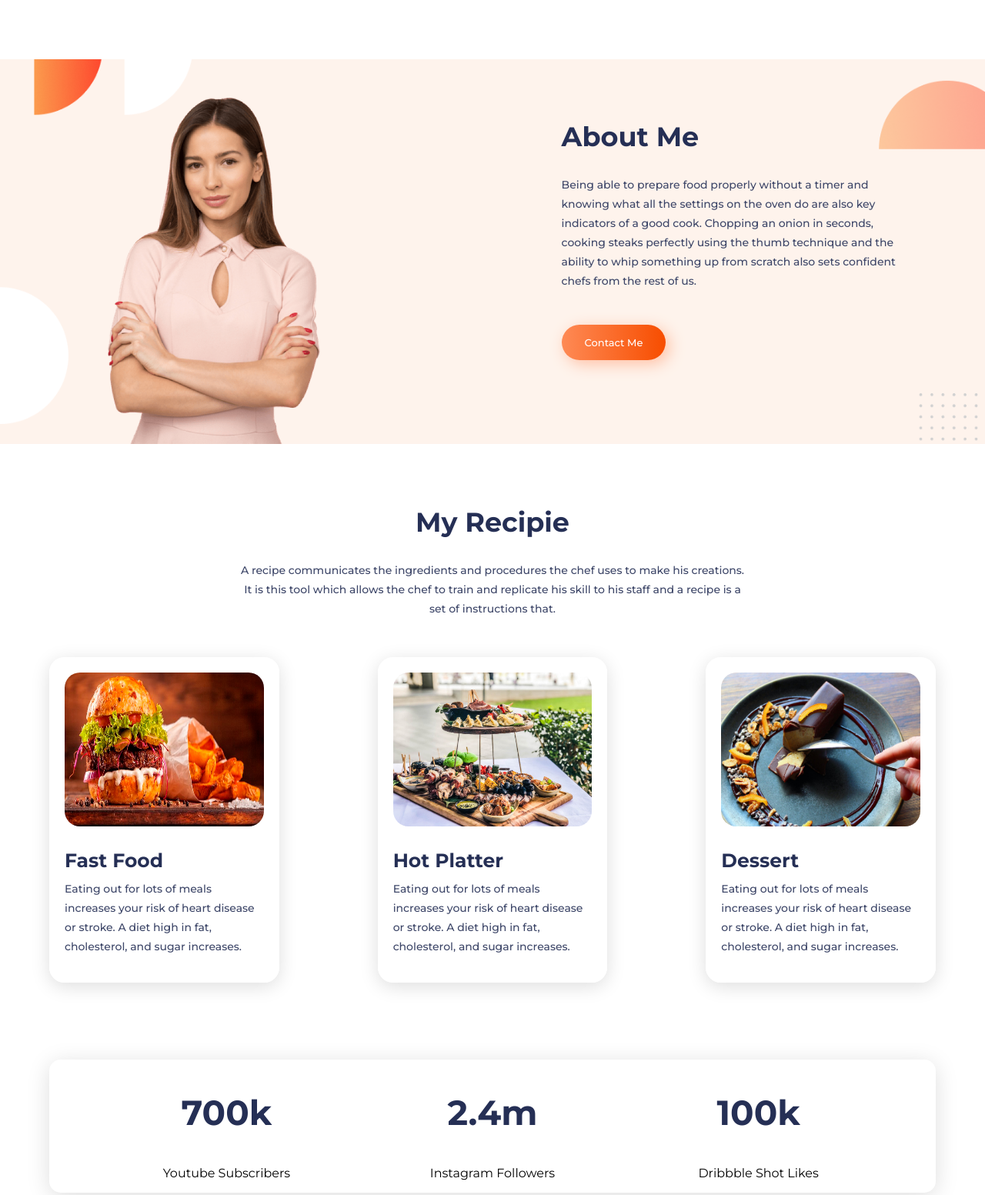
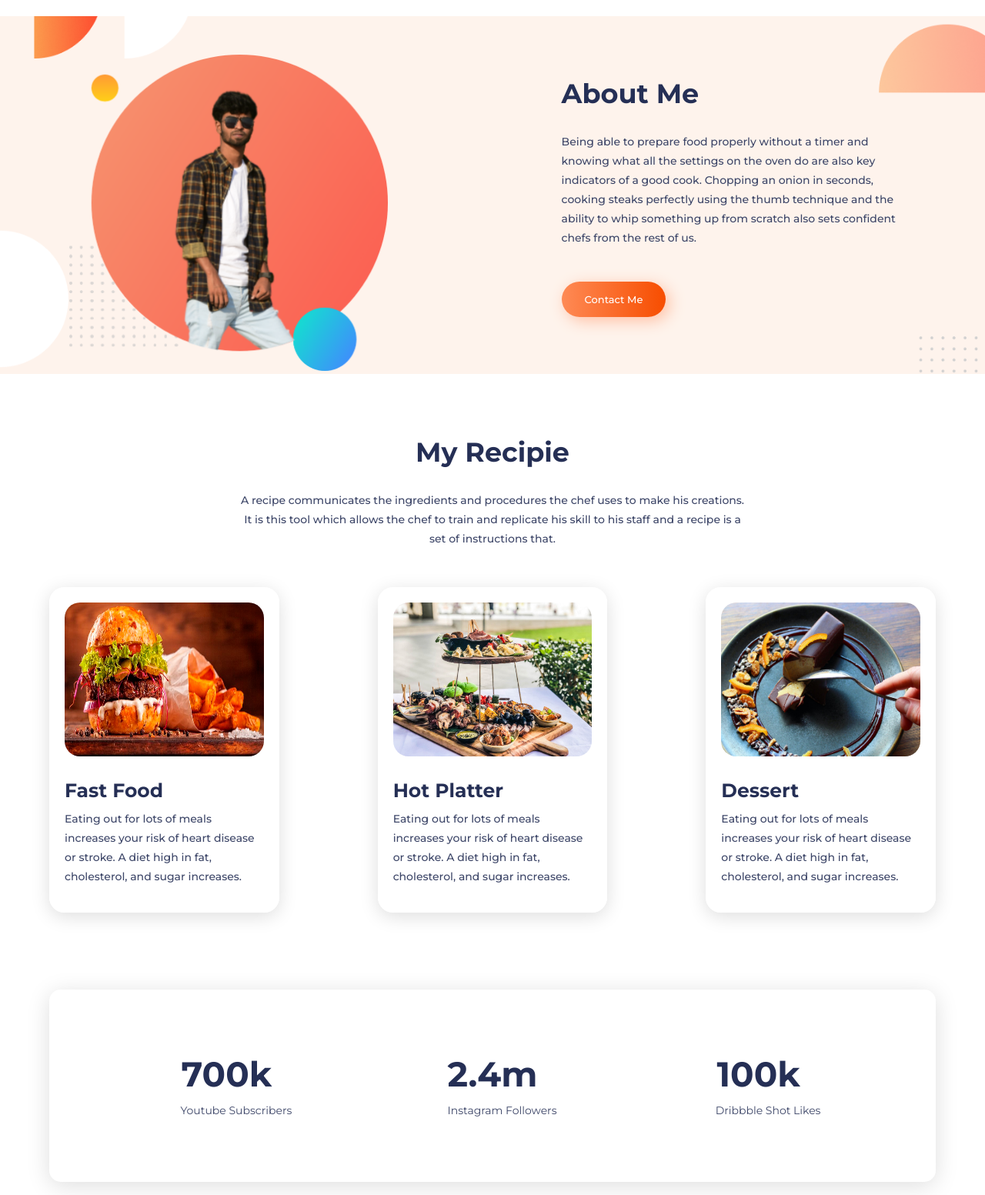
Before and after one commit to khan-shimul/delicios-food, a plain HTML site: page index.html in a window 1280 px wide. Shown: the part 650-2203 px from the top of the page at 77% size. Drawn offline with Linux system fonts and the light colour scheme.

Commit message:
elemtns update

```diff
--- a/index.html
+++ b/index.html
@@ -45,14 +45,14 @@
         </div>
 
         <div class="half-width">
-            <img src="images/female/top-img.png" alt="">
+            <img src="images/food/home.png" alt="">
         </div>
     </section>
 
     <section class="about-me flexible-container">
 
         <div class="half-width">
-            <img src="images/female/Person Image.png" alt="">
+            <img src="images/male/itsme.png" alt="">
         </div>
 
         <div class="half-width">
@@ -108,17 +108,17 @@
     <section class="social-area">
         <div class="social-info">
             <h1>700k</h1>
-            <p>Youtube Subscribers</p>
+            <p class="social-media-name">Youtube Subscribers</p>
         </div>
 
         <div class="social-info">
             <h1>2.4m</h1>
-            <p>Instagram Followers</p>
+            <p class="social-media-name">Instagram Followers</p>
         </div>
 
         <div class="social-info">
             <h1>100k</h1>
-            <p>Dribbble Shot Likes</p>
+            <p class="social-media-name">Dribbble Shot Likes</p>
         </div>
 
     </section>
--- a/style.css
+++ b/style.css
@@ -24,7 +24,7 @@ nav{
     align-items: center;
     height: 60px;
     background-color: #222358;
-    box-shadow: 2px 2px 12px #DADADA;
+    box-shadow: 2px 2px 15px #DADADA;
     padding: 0px 7%;
 }
 
@@ -123,16 +123,13 @@ h3{
 
 .about-me{
     background-image: url(images/shapes/7.png);
-    height: 500px;
     background-position: center;
     background-repeat: no-repeat;
     background-size: cover;
 }
 
 .about-me img{
-    padding-left: 50px;
-    width: 60%;
-    height: 450px;
+    width: 90%;
 }
 #my-recipe{
     text-align: center;
@@ -152,7 +149,7 @@ h3{
 }
 
 .recipe-item{
-    width: 30%;
+    width: 23%;
     margin-left: 5%;
     margin-right: 5%;
     box-shadow: 0px 5px 25px #DEDEDE;
@@ -178,6 +175,7 @@ h3{
 .social-area{
     display: flex;
     width: 90%;
+    height: 250px;
     margin-left: 5%;
     margin-right: 5%;
     justify-content: center;
@@ -189,9 +187,18 @@ h3{
 .social-info{
     width: 20%;
     text-align: center;
+    padding-top: 40px;
     margin-left: 5%;
     margin-right: 5%;
 
+}
+
+.social-media-name{
+    font-size: 14px;
+    text-align: center;
+    color: #3D4668;
+    margin: -30px 0px;
+    padding-left: 25px;
 }
 
 #bottom-bg{
```
Also changed, not shown: images/food/another-first.png (added), images/food/home.png (added), images/male/itsme.png (added).
